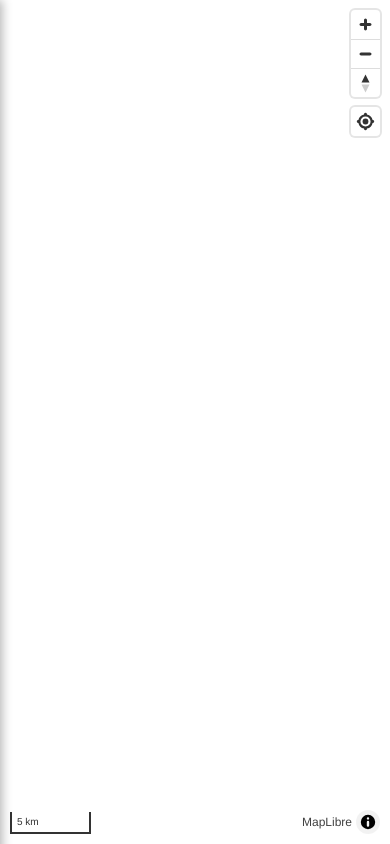
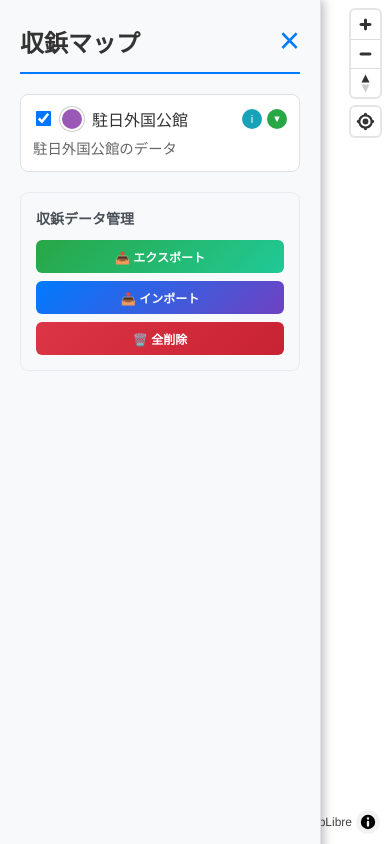
Before and after one commit to yykuso/shubyo, a plain HTML site: page index.html in a window 390 px wide. Both pictures are taken after a click on the button "レイヤー管理を開く". Drawn offline with nearby package versions, Linux system fonts and the light colour scheme; no server answers.

Commit message:
サイドバーの初期状態を表示に変更し、モバイル表示時のスタイルを調整

```diff
--- a/index.html
+++ b/index.html
@@ -20,7 +20,7 @@
             </div>
         </div>
         <div id="map-container">
-            <button id="mobile-toggle" aria-label="レイヤー管理を開く" class="">☰</button>
+            <button id="mobile-toggle" aria-label="レイヤー管理を開く">☰</button>
             <div id="map"></div>
         </div>
     </div>
--- a/styles.css
+++ b/styles.css
@@ -32,17 +32,29 @@ body {
     transition: transform 0.3s ease;
     touch-action: pan-y;
     -webkit-overflow-scrolling: touch;
-    transform: translateX(-100%); /* デフォルトで非表示 */
+    transform: translateX(0); /* デフォルトで表示 */
 }
 
 #sidebar.collapsed {
     transform: translateX(-100%);
 }
 
-/* デスクトップでのみ表示 */
-@media (min-width: 769px) {
+/* モバイルでは初期状態で非表示 */
+@media (max-width: 768px) {
     #sidebar {
-        transform: translateX(0); /* デスクトップでは表示 */
+        transform: translateX(-100%); /* モバイルでは非表示 */
+        position: fixed;
+        top: 0;
+        left: 0;
+        height: 100vh;
+        height: 100dvh;
+        width: 280px;
+        z-index: 1000;
+        box-shadow: 2px 0 10px rgba(0,0,0,0.3);
+    }
+
+    #sidebar:not(.collapsed) {
+        transform: translateX(0); /* モバイルで開く場合は表示 */
     }
 }
 
@@ -336,20 +348,6 @@ body {
         flex-direction: row;
     }
 
-    #sidebar {
-        position: fixed;
-        top: 0;
-        left: 0;
-        height: 100vh;
-        width: 280px;
-        z-index: 1000;
-        box-shadow: 2px 0 10px rgba(0,0,0,0.3);
-    }
-
-    #sidebar.collapsed {
-        transform: translateX(-100%);
-    }
-
     #map-container {
         width: 100%;
         height: 100vh;
```
